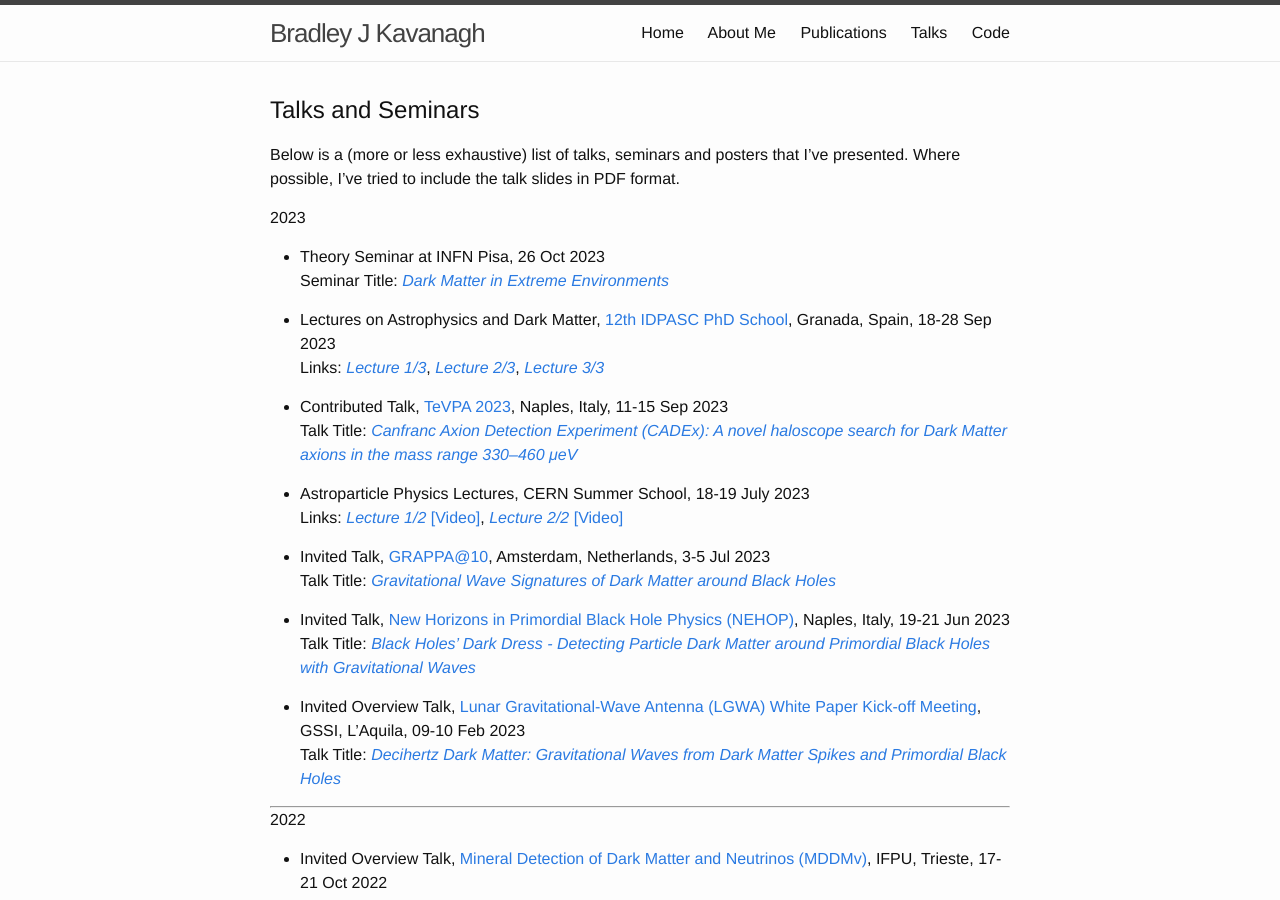
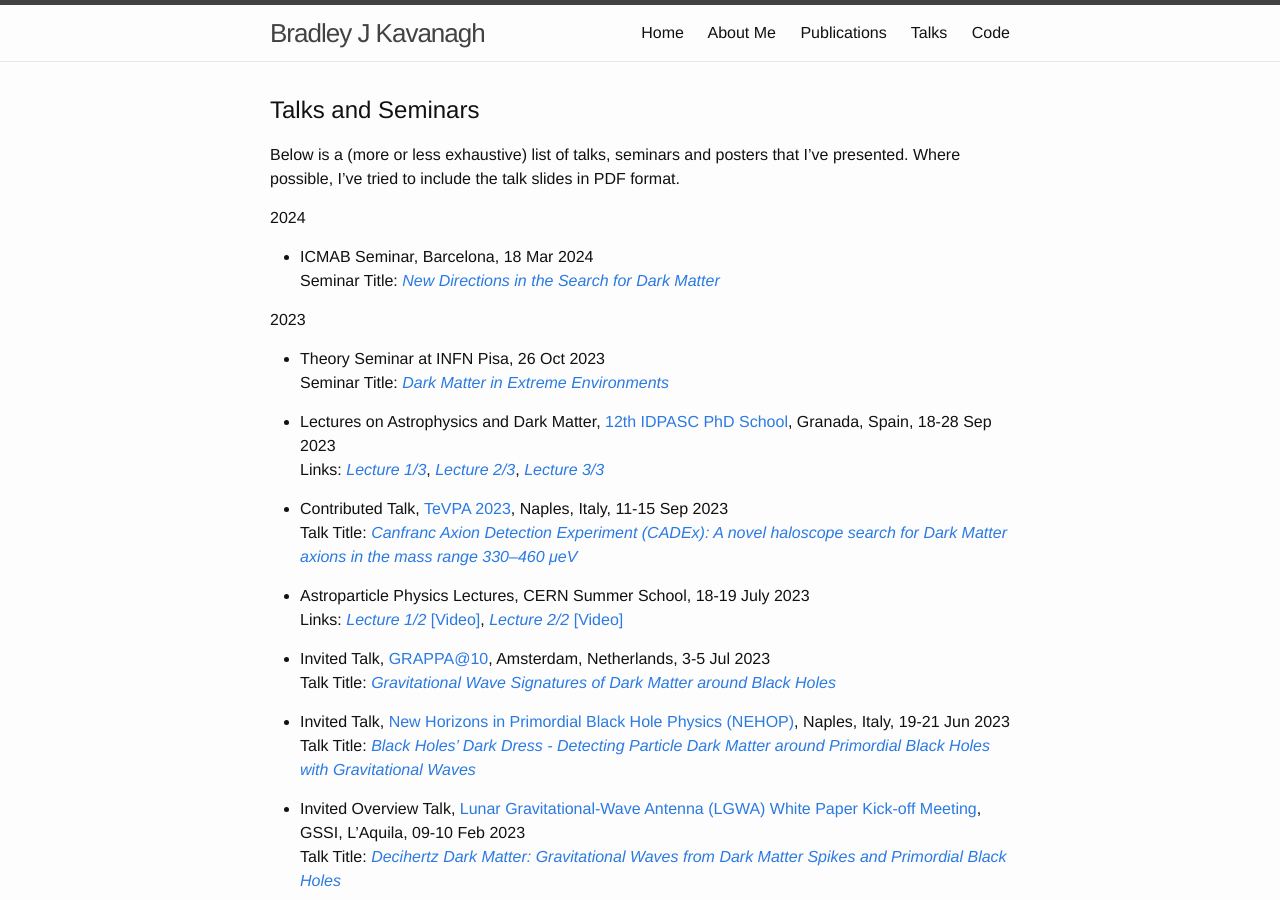
Before and after one commit to bradkav/bradkav.github.io, a Jekyll site: the page built from talks.md, in a window 1280 px wide and 900 px high. Built offline with Jekyll 4.4.1, drawn with Linux system fonts in a browser that asks for light colours.

Commit message:
Added ICMAB slides

```diff
--- a/talks.md
+++ b/talks.md
@@ -8,6 +8,11 @@ weight: 4
 ## Talks and Seminars
 
 Below is a (more or less exhaustive) list of talks, seminars and posters that I've presented. Where possible, I've tried to include the talk slides in PDF format.
+
+#### 2024
+
+- ICMAB Seminar, Barcelona, 18 Mar 2024
+Seminar Title: [*New Directions in the Search for Dark Matter*](/assets/slides/KAVANAGH_ICMAB_DarkMatter.pdf)
 
 #### 2023
 
```
Also changed, not shown: 1 other file.
